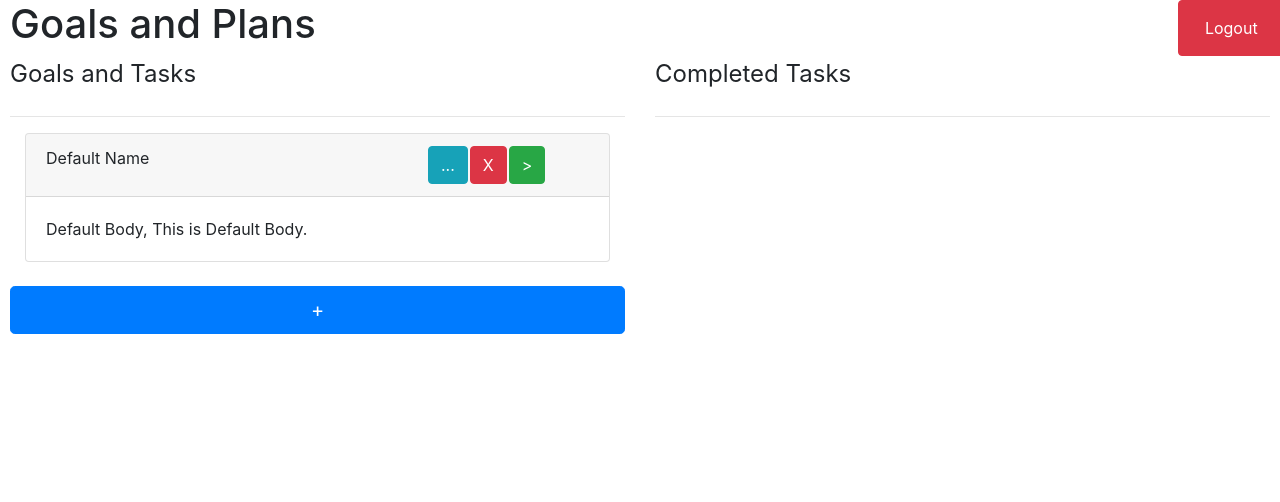
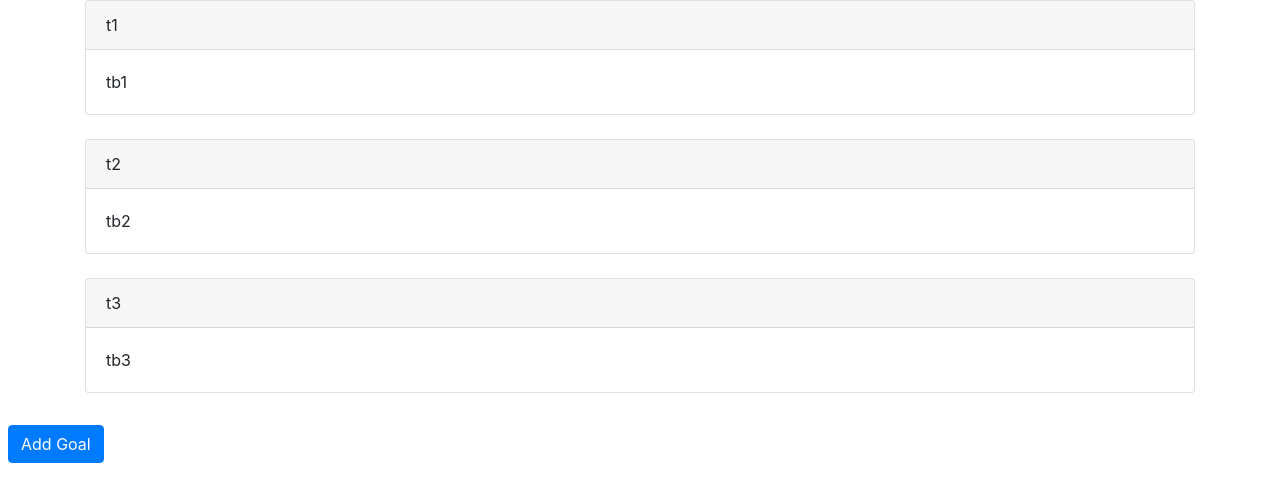
Before and after one commit to RowBowl/Taskster, a React (Create React App) app: page / in a window 1280 px wide. Shown: the top 502 px of the page. Built offline with nearby package versions, Linux system fonts and the light colour scheme.

Commit message:
redoing goals

```diff
--- a/src/components/goal.jsx
+++ b/src/components/goal.jsx
@@ -1,55 +1,26 @@
-import React, { Component } from 'react';
+import React, { Component } from "react";
 
 class Goal extends Component {
-    state ={
-        taskName : "Default Name",
-        taskBody: "Default Body, This is Default Body.",
-        taskType: "todo"
-
+  state = {
+    taskName: this.props.goal.taskName,
+    taskBody: this.props.goal.taskBody
   };
 
-
   render() {
-
     return (
       <div className="container">
-                {this.getPanelInstance()}
-                <br></br>
-            </div>
-        );
-    }
-
-    getPanelInstance(){
-        return (
         <div className="card">
           <div className="card-header">
             <div className="row">
-                        <span className="taskBody col">
-                            {this.state.taskName}
-                        </span>
-                        <div className="col"></div>
-                        <div className="buttonList col">
-                            {this.getButtons()}
-                        </div>
-
+              <span className="taskBody col">{this.state.taskName}</span>
+              <div className="col" />
             </div>
           </div>
 
-                <div className="card-body">
-                    {this.state.taskBody}
-
+          <div className="card-body">{this.state.taskBody}</div>
         </div>
+        <br />
       </div>
-        );
-    }
-
-    getButtons(){
-        return(
-            <React.Fragment>
-                <button type = "button"  className = "btn btn-info">...</button>
-        		<button type = "button"  className = "btn btn-danger">X</button>
-        		<button type = "button"  className = "btn btn-success">></button>
-            </React.Fragment>
     );
   }
 }
--- /dev/null
+++ b/src/components/goals.jsx
@@ -0,0 +1,38 @@
+import React, { Component } from "react";
+import Goal from "./goal";
+
+class Goals extends Component {
+  state = {
+    goals: [
+      { id: 1, taskName: "t1", taskBody: "tb1" },
+      { id: 2, taskName: "t2", taskBody: "tb2" },
+      { id: 3, taskName: "t3", taskBody: "tb3" }
+    ]
+  };
+
+  handleAdd() {
+    console.log(this);
+    const goals = this.state.goals;
+    goals.push({ id: 4, taskName: "newTask", taskBody: "newTaskBody" });
+    this.setState({ goals });
+  }
+
+  render() {
+    return (
+      <React.Fragment>
+        {this.state.goals.map(goal => (
+          <Goal key={goal.id} goal={goal} />
+        ))}
+
+        <button
+          onClick={this.handleAdd.bind(this)}
+          className="btn btn-primary btn-sn m-2"
+        >
+          Add Goal
+        </button>
+      </React.Fragment>
+    );
+  }
+}
+
+export default Goals;
--- a/src/components/top.jsx
+++ /dev/null
@@ -1,54 +0,0 @@
-import React, { Component } from 'react';
-
-class Top extends Component {
-
-    render() {
-        return (
-            <div className="rootGroup">
-                {this.initiateTop()}
-
-                {this.initiateFields()}
-
-            </div>
-        );
-    }
-
-    initiateTop(){
-        return(
-            <div className="topBar row">
-                <h1 className="col-11">Goals and Plans</h1>
-                <br></br>
-                <button type = "button" className="btn btn-danger col-1">Logout</button>
-            </div>
-        );
-    }
-
-    initiateFields(){
-        return(
-            <div className="row">
-			<fieldset className="col-6">
-				<legend>Goals and Tasks</legend>
-                <hr></hr>
-				<div className="tasks-to-do" id="task-to-do" >
-
-
-				</div>
-
-				<button type = "button" className = "btn btn-primary btn-lg btn-block" >+</button>
-
-			</fieldset>
-
-			<fieldset className="col-6">
-				<legend>Completed Tasks</legend>
-                <hr></hr>
-				<div className = "tasks-completed" >
-
-				</div>
-
-			</fieldset>
-		</div>
-        );
-    }
-}
-
-export default Top;
--- a/src/index.css
+++ b/src/index.css
@@ -12,19 +12,3 @@ code {
   font-family: source-code-pro, Menlo, Monaco, Consolas, "Courier New",
     monospace;
 }
-
-.taskBody {
-
-}
-
-.buttonList button{
-    margin-right: 2px;
-}
-
-.rootGroup{
-    padding: 0px 10px 10px;
-}
-
-.topBar{
-
-}
```
Also changed, not shown: src/index.js (+8 -10 lines). Lines whose indentation alone changed are shown as unchanged.
